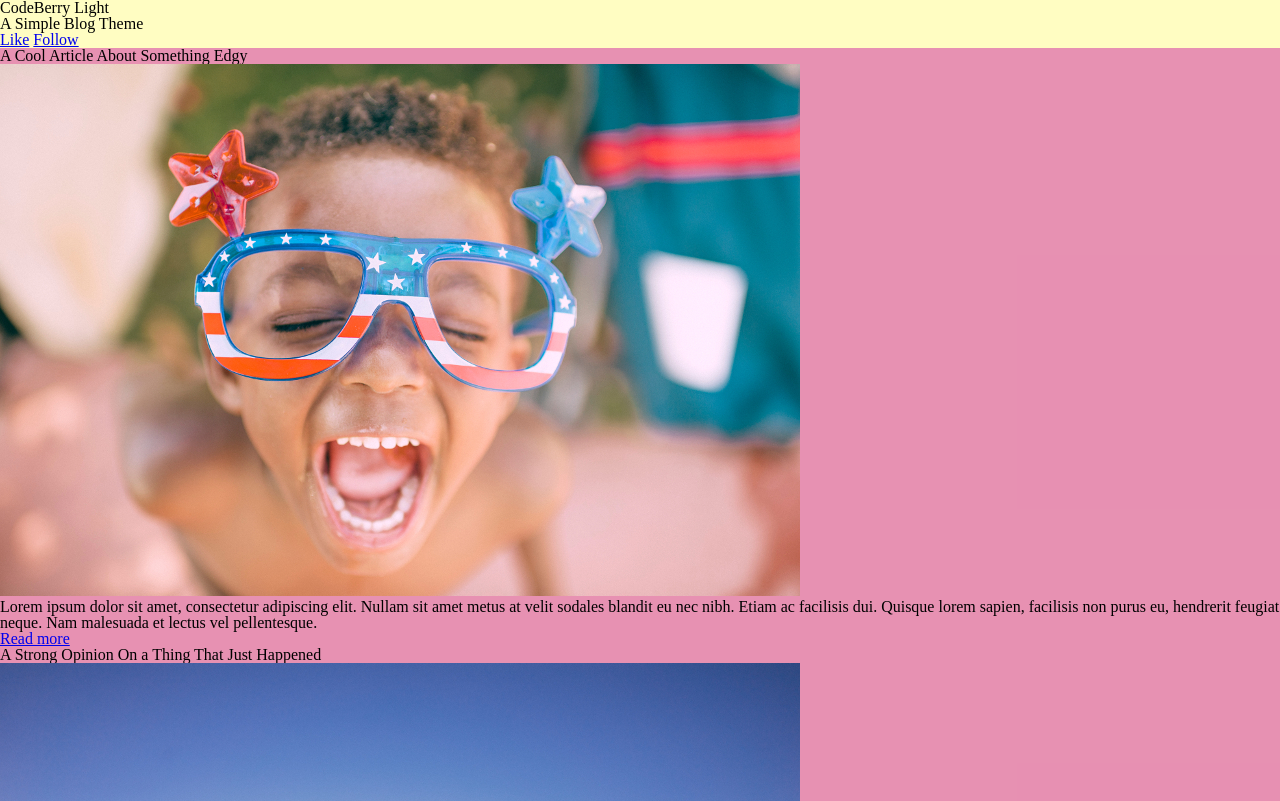
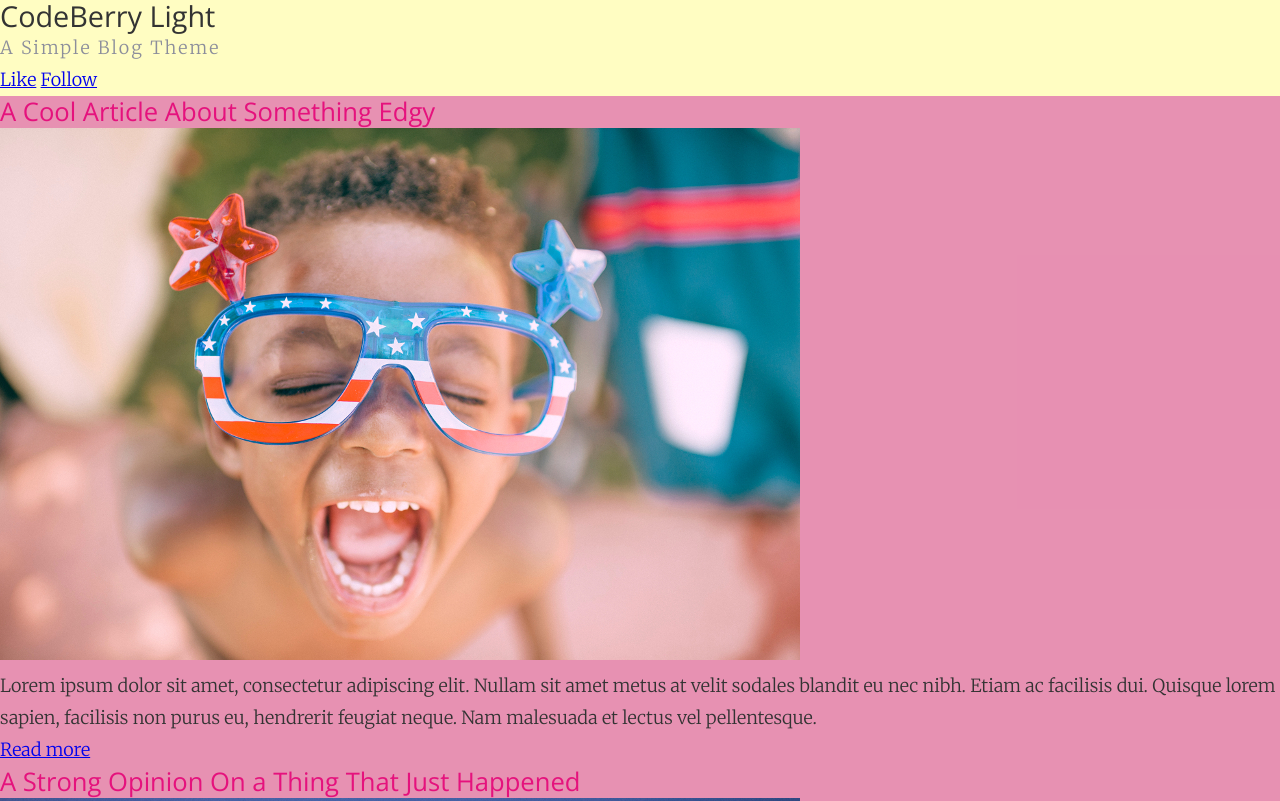
Before and after one commit to oktober25/responsiv-exercise, a plain HTML site: page index.html in a window 1280 px wide. Shown: the top 801 px of the page. Drawn offline with nearby package versions, Linux system fonts and the light colour scheme.

Commit message:
font style

```diff
--- a/index.html
+++ b/index.html
@@ -1,9 +1,11 @@
 <!DOCTYPE html>
-<html>
+<html lang="en">
 <head>
   <meta charset="utf-8">
-  <title></title>
+  <title>Responsiv webdesign</title>
   <meta name="viewport" content="width=device-width, initial-scale-1">
+  <link href="https://fonts.googleapis.com/css2?family=Open+Sans&display=swap" rel="stylesheet">
+  <link href="https://fonts.googleapis.com/css2?family=Merriweather:wght@300&display=swap" rel="stylesheet">
   <link rel="stylesheet" type="text/css" href="main.css">
 </head>
 <body>
@@ -16,19 +18,19 @@
   <main class="primary-content">
     <article class="post">
 		<h2>A Cool Article About Something Edgy</h2>
-		<img src="assets/rGWSW9i.jpg" alt="child">
+		<img src="assets/rGWSW9i.jpg" alt="Happy little kid">
 		<p>Lorem ipsum dolor sit amet, consectetur adipiscing elit. Nullam sit amet metus at velit sodales blandit eu nec nibh. Etiam ac facilisis dui. Quisque lorem sapien, facilisis non purus eu, hendrerit feugiat neque. Nam malesuada et lectus vel pellentesque.</p>
 		<a href="#">Read more</a>
 	</article>
 	<article class="post">
 		<h2>A Strong Opinion On a Thing That Just Happened</h2>
-		<img src="assets/JS1RcVU.jpg" alt="happiness">
+		<img src="assets/JS1RcVU.jpg" alt="A man jumping in the desert">
 		<p>Lorem ipsum dolor sit amet, consectetur adipiscing elit. Nullam sit amet metus at velit sodales blandit eu nec nibh. Etiam ac facilisis dui. Quisque lorem sapien, facilisis non purus eu, hendrerit feugiat neque. Nam malesuada et lectus vel pellentesque.</p>
 		<a href="#">Read more</a>
 	</article>
     <article class="post">
 		<h2>A Listicle For You and Your Boyfriend</h2>
-		<img src="assets/q80S4Ro.jpg" alt="girls">
+		<img src="assets/q80S4Ro.jpg" alt="Girls laughing together">
 		<p>Lorem ipsum dolor sit amet, consectetur adipiscing elit. Nullam sit amet metus at velit sodales blandit eu nec nibh. Etiam ac facilisis dui. Quisque lorem sapien, facilisis non purus eu, hendrerit feugiat neque. Nam malesuada et lectus vel pellentesque.</p>
 		<a href="#">Read more</a>
 	</article>
--- a/main.css
+++ b/main.css
@@ -26,7 +26,7 @@ footer, header, hgroup, menu, nav, section {
 	display: block;
 }
 body {
-	line-height: 1;
+  line-height: 1;
 }
 ol, ul {
 	list-style: none;
@@ -55,3 +55,35 @@ table {
 .post {
   background-color: rgba(255, 0, 0, .3);
 }
+
+/* ==== BASE STYLES ==== */
+
+body {
+  font-family: Merriweather, 'Times New Roman', serif;
+  font-size: 18px;
+  line-height: 32px;
+  color: #333;
+}
+
+h1,
+h2 {
+  font-family: 'Open Sans', Arial, sans-serif;
+}
+
+h1 {
+  font-size: 28.8px;
+}
+
+h2 {
+  font-size: 25.6px;
+  color: #e5127d;
+}
+
+.main-header p {
+  font-size: 18px;
+  letter-spacing: 2px;
+}
+
+header p {
+  color: #8c8e9b;
+}
```
